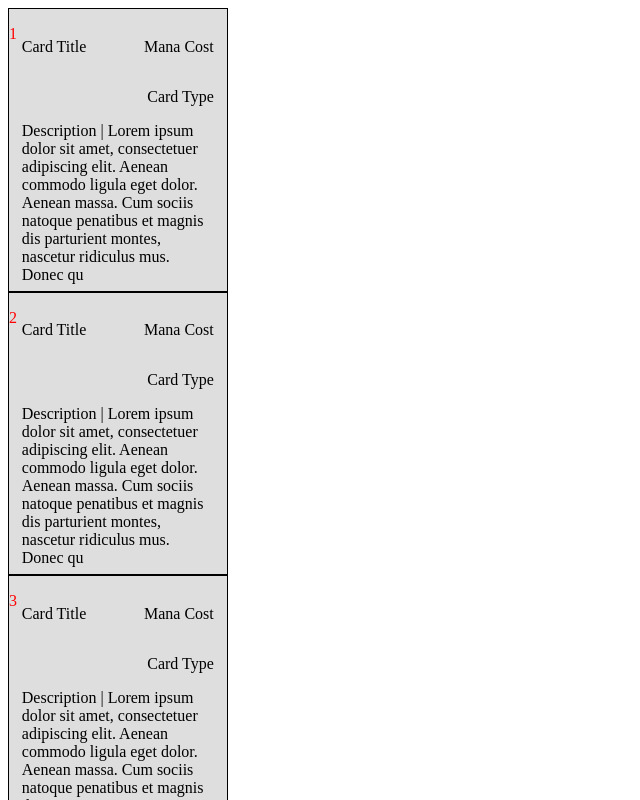
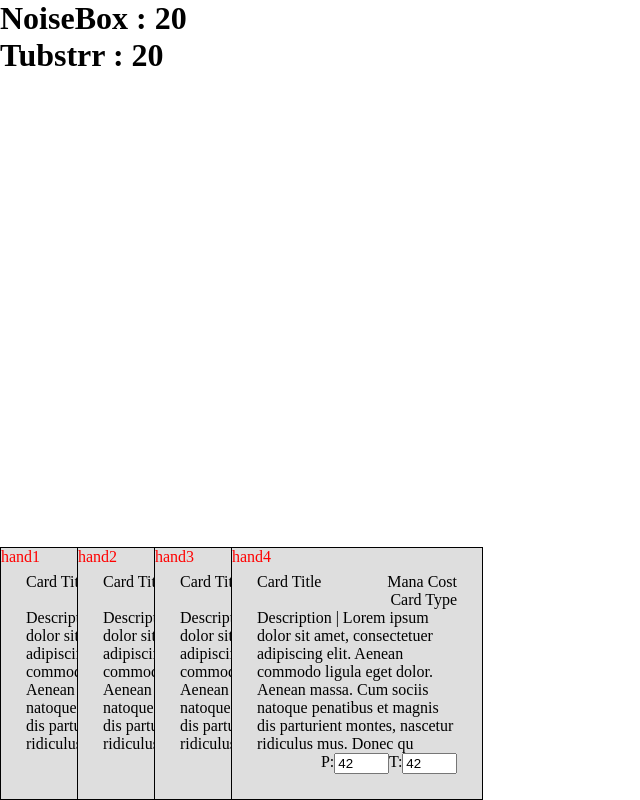
Before and after one commit to SeanGoldsmith/mtgApp, a Next.js app: page /playingFeild in a window 1280 px wide. Shown: the top 800 px of the page, without its empty margins (0-640 px from the left). Built offline with nearby package versions, Linux system fonts and the light colour scheme.

Commit message:
Comit Right BeFore React DnD
Hello

```diff
--- a/pages/playingFeild.js
+++ b/pages/playingFeild.js
@@ -13,10 +13,10 @@ export default () => (
   <div>
     <BattlefFeild>
       <Hand>
-        <Card handPosition={1} />
-        <Card handPosition={2} />
-        <Card handPosition={3} />
-        <Card handPosition={4} />
+        <Card position={"hand1"} />
+        <Card position={"hand2"} />
+        <Card position={"hand3"} />
+        <Card position={"hand4"} />
       </Hand>
       {/* <ResourceBank />
       <Discard />
@@ -25,5 +25,10 @@ export default () => (
       <CardsInPlay /> */}
       <LifeCounter />
     </BattlefFeild>
+    <style jsx global>{`
+      * {
+        margin:0;
+      }
+    `}</style>
   </div>
 )
--- /dev/null
+++ b/pages/scripts/hoverState.js
@@ -0,0 +1,5 @@
+function HoverState(props) {
+    console.log("sup");
+}
+
+export default HoverState;
--- a/pages/sections/card.js
+++ b/pages/sections/card.js
@@ -1,5 +1,8 @@
+
+
 const Card = (props) => (
-  <div id={props.handPosition} className="cardTopLevel">
+  // const position = {porps.handPosition}
+  <div id={props.position}  className="cardTopLevel">
     <div className="topLIneContainer">
       <p>Card Title</p>
       <p>Mana Cost</p>
@@ -15,16 +18,22 @@ const Card = (props) => (
         <p>T: </p>
         <input type="number" value="42" />
       </div>
-      <p className="handposition">{props.handPosition}</p>
+      <p className="position">{props.position}</p>
     </div>
     <style jsx>{`
       .cardTopLevel {
         position:relative;
         border:1px solid black;
-        max-width:15vw;
-        max-height:20vw;
+        max-width:200px;
+        max-height:250px;
         background:#dedede;
-        padding:1vw;
+        padding:25px;
+        transition:500ms;
+      }
+      .cardTopLevel:hover {
+        // z-index:999 !important;
+        margin-right:175px;
+        border-right:0px;
       }
       .topLIneContainer {
         display:flex;
@@ -43,11 +52,41 @@ const Card = (props) => (
       input{
         max-width:3.5em;
       }
-      .handposition {
+      .position {
         position:absolute;
         top:0;
         left:0;
         color:red;
+      }
+      #hand2, #hand3, #hand4, #hand5, #hand6, #hand7, #hand8, #hand9, #hand10 {
+        margin-left: -175px;
+      }
+      #hand2 {
+        z-index:2;
+      }
+      #hand3 {
+        z-index:3;
+      }
+      #hand4 {
+        z-index:4;
+      }
+      #hand5 {
+        z-index:5;
+      }
+      #hand6 {
+        z-index:6;
+      }
+      #hand7 {
+        z-index:7;
+      }
+      #hand8 {
+        z-index:8;
+      }
+      #hand9 {
+        z-index:9;
+      }
+      #hand10 {
+        z-index:10;
       }
     `}</style>
   </div>
--- a/pages/sections/hand.js
+++ b/pages/sections/hand.js
@@ -1,6 +1,14 @@
 const Hand = (props) => (
-  <div>
+  <div id="hand">
     {props.children}
+    <style jsx>{`
+        #hand {
+          background:pink;
+          display:flex;
+          position:absolute;
+          bottom:0;
+        }
+    `}</style>
   </div>
 )
 
```
